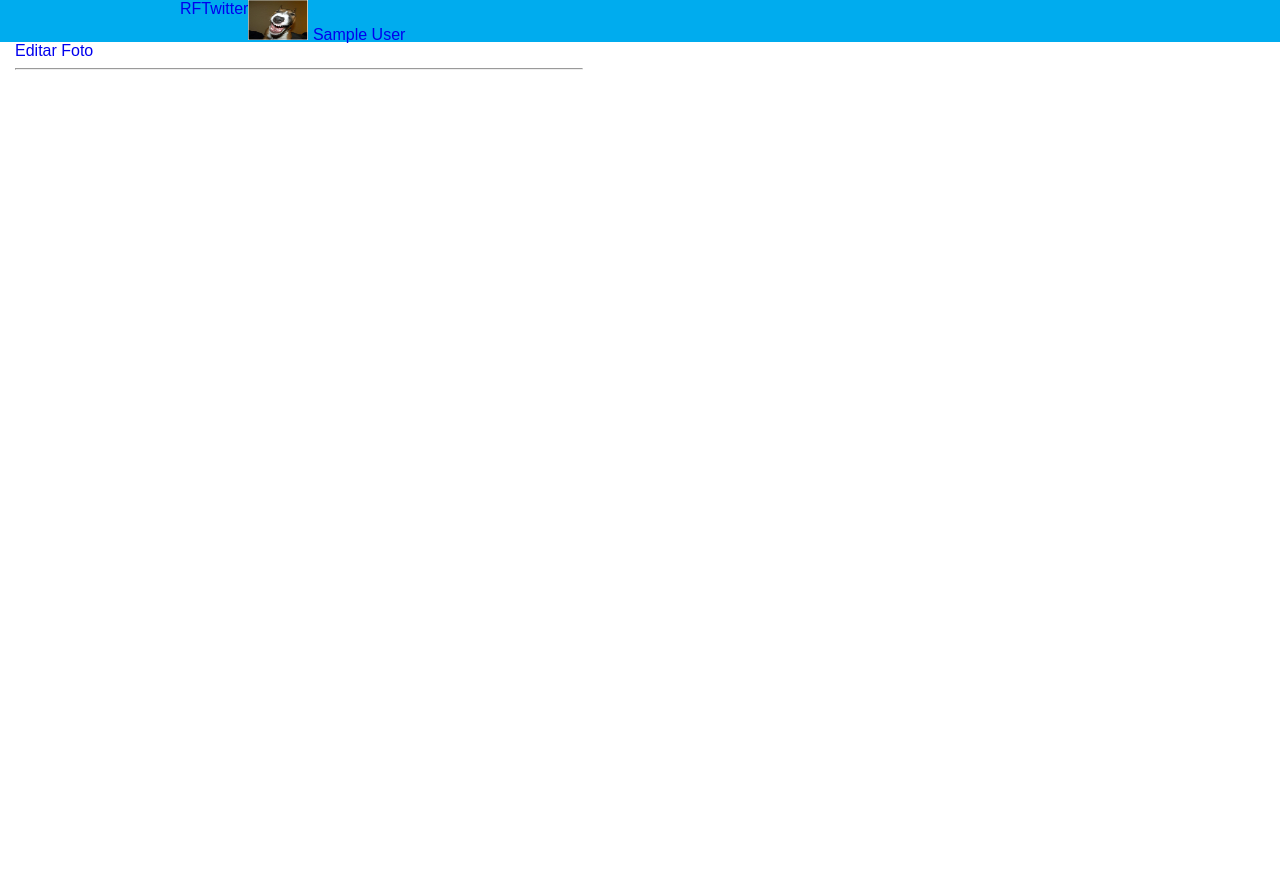
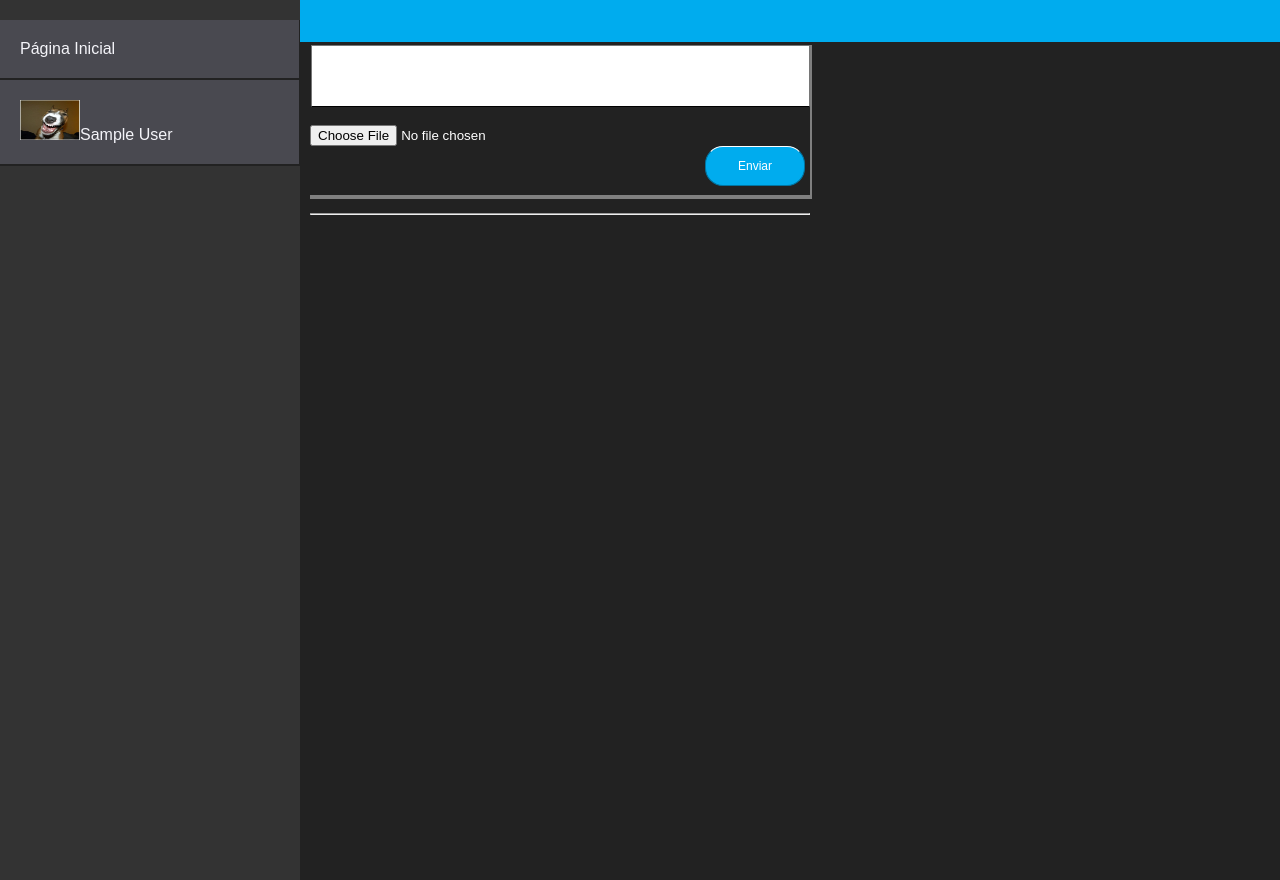
Before and after one commit to GianL1/twitter, a PHP site: page /php/perfil/mostrar/1 in a window 1280 px wide. Run offline with PHP 8.4, Linux system fonts and the light colour scheme; the visitor is signed in with stand-in values (Sample User, id 1); data that the repository does not hold is empty; some libraries are stand-ins or nearby versions.

Commit message:
Finalizando o projeto

```diff
--- a/Assets/css/style.css
+++ b/Assets/css/style.css
@@ -1,6 +1,9 @@
 body{
     margin:0;
     font-family: Arial, Helvetica, sans-serif;
+    padding: 0;
+    background-color: #222;
+    color: white;
 }
 
 header {
@@ -9,6 +12,110 @@ header {
     width: 100%;
 
 }
+
+.main {
+    margin-left: 145px; /* Same as the width of the sidenav */
+
+    padding: 0px 10px;
+}
+
+.barra {
+    background-color:#333;
+    top: 0;
+    height: 100%;
+    width: 300px;
+    z-index: 1;
+    overflow-x: hidden;
+    position: fixed;
+    padding-top: 20px;
+
+
+}
+nav {
+    width: 100%;
+    top: 60px;
+
+}
+
+nav a{
+    text-decoration: none;
+    display: block;
+}
+.link {
+    background-color: #494950;
+    padding: 20px;
+    font-family: Arial, Helvetica, sans-serif;
+    font-size: 12pt;
+    color: #f4f4f9;
+    border-bottom: 2px solid #222;
+    border-right: 1px solid #222;
+}
+.link:hover{
+    background-color:#00acee;
+}
+.tweet-content-box{
+    margin-top: 3px;
+    border-bottom: 4px solid gray;
+    border-right: 2px solid gray;
+    width: 500px;
+    height: 150px;
+}
+
+textarea {
+  width: 100%;
+  max-width: 500px;
+  width: 467px;
+  height: 30px;
+  display: block;
+  margin: 0 auto;
+  resize: none;
+  border-bottom: 1px solid;
+  border-top: 1px solid darken;
+  border-right: 1px solid darken;
+  border-left: 1px solid darken;
+  padding: 15px;
+  outline: 0;
+}
+
+button{
+    background: #00ACEE;
+    border-radius: 0;
+    border-width: 1px;
+    border-style: solid;
+    border-color: #0075a2;
+    width: 100px;
+    height: 40px;
+
+    float: right;
+
+    border-top: 1px solid #ffffff;
+    background:#00ACEE;
+    padding: 8.5px 17px;
+
+    border-radius: 18px;
+
+    color: white;
+    font-size: 12px;
+    text-decoration: none;
+    margin-bottom: 10px;
+    margin-right: 5px;
+}
+.post {
+    position: absolute;
+    top: 200px;
+    width: 500px;
+    margin-top: 5px;
+}
+#deletar_post{
+    float: right;
+}
+
+
+
+
+
+
+
 aside{
     position: fixed;
     right: 0;
@@ -30,23 +137,7 @@ aside{
     color: white;
     margin-left: 180px;
 }
-.container {
-    width: 568px;
-    height: 108px;
-    padding-left: 15px;
 
-}
-
-.divisao{
-    display: block;
-    margin-top: 5px;
-    height: 10px;
-    background-color: gray
-}
-
-a {
-    text-decoration: none;
-}
 .sugestoes {
     position: fixed;
     right: 0;
--- a/Controllers/LoginController.php
+++ b/Controllers/LoginController.php
@@ -4,6 +4,7 @@ namespace Controllers;
 
 use \Core\Controller;
 use \Models\Usuarios;
+use \Models\Login;
 
 class LoginController extends Controller {
 
@@ -59,6 +60,7 @@ class LoginController extends Controller {
         $this->loadView('cadastro', $dados);
     }
 
+
     public function sair(){
 
         unset($_SESSION['twlg']);
--- a/Models/Perfil.php
+++ b/Models/Perfil.php
@@ -7,21 +7,24 @@ use \Models\Usuarios;
 class Perfil extends Model {
 
     public function getPerfil($id_perfil) {
+
+
+
         $array = array();
 
-        $sql = $this->pdo->prepare("SELECT usuarios.id, usuarios.nome, posts.mensagem, imagem_perfil.url as url_perfil, imagem_post.url as url_post, COUNT(curtidas.id) as curtidas_post, curtidas.id_usuario as id_curtidores
+        $sql = $this->pdo->prepare("SELECT usuarios.id as id_usuario, usuarios.nome, posts.id as id_post, posts.mensagem, imagem_post.url as url_post,
+        (SELECT COUNT(*) FROM curtidas WHERE curtidas.id_post = posts.id) as curtidas,
+        (SELECT curtidas.id_usuario FROM curtidas WHERE curtidas.id_post = posts.id ) as id_curtidores
         FROM usuarios
-        LEFT JOIN posts ON posts.id_usuario = usuarios.id
-        LEFT JOIN imagem_perfil ON usuarios.id = imagem_perfil.id_usuario
-        LEFT JOIN imagem_post ON usuarios.id = imagem_post.id_usuario
-        LEFT JOIN curtidas ON usuarios.id = curtidas.id_usuario
-        WHERE usuarios.id = :id_perfil");
+        LEFT JOIN posts ON usuarios.id = posts.id_usuario
+        LEFT JOIN imagem_post ON usuarios.id = imagem_post.id_usuario WHERE usuarios.id = :id_perfil");
         $sql->bindValue(":id_perfil", $id_perfil);
         $sql->execute();
 
         if($sql->rowCount() > 0) {
 
             $array = $sql->fetchAll();
+
 
         }else {
             $array['id_usuario'] = $id_perfil;
--- a/Models/Usuarios.php
+++ b/Models/Usuarios.php
@@ -66,6 +66,7 @@ class Usuarios extends Model {
             $sql = $sql->fetch();
 
             $_SESSION['twlg']=$sql['id'];
+            $this->uid = $sql['id'];
 
             return true;
         }else {
--- a/Views/perfil.php
+++ b/Views/perfil.php
@@ -1,30 +1,51 @@
 
 
+<div class="main">
     <?php if(!empty($perfil[0]['id']) && $_SESSION['twlg'] == $perfil[0]['id']): ?>
         <a href="<?php echo BASE_URL; ?>perfil/editarFoto/<?php echo $_SESSION['twlg']; ?>">Editar Foto</a><br>
     <?php endif; ?>
 
+    <?php if($perfil[0]['id_usuario'] == $_SESSION['twlg']): ?>
+        <div class = "tweet-content-box">
+                <form method="post" enctype="multipart/form-data" id="form-tweet">
+                    <textarea name="msg" rows="1" cols="60"></textarea><br>
+                    <input type="file" name="imagem_post"><br>
+                    <button>Enviar</button><br>
+                </form>
+        </div>
+    <?php endif; ?>
+    <div class="post">
         <?php foreach ($perfil as $item): ?>
             <?php $id_curtidores = array($item['id_curtidores']); ?>
 
             <?php if(!empty($item['mensagem'])):?>
+                <?php if(!empty($item['url_perfil'])): ?>
                     <img src="<?php echo BASE_URL; ?>Images/thumb/<?php echo $item['url_perfil']; ?>" width=60 height=40>
-        <strong>
-            <a href="<?php echo BASE_URL; ?>perfil/mostrar/<?php echo $item['id'];?>    ">
+                <?php else: ?>
+                    <img src="<?php echo BASE_URL; ?>Images/thumb/default.jpg" width=60 height=40>
+                <?php endif; ?>
+
+                    <a href="<?php echo BASE_URL; ?>perfil/mostrar/<?php echo $item['id_usuario'];?>    ">
                         <?php echo $item['nome']; ?>
                     </a>
-        </strong><br>
-            <?php echo $item['mensagem']; ?>
+                    <br>
+                    <?php echo $item['mensagem']; ?><br>
                     <?php if(!empty($item['url_post'])):?>
-                <img src="<?php echo BASE_URL; ?>Images/posts/<?php echo $item['url_post'];?>">
+                        <img src="<?php echo BASE_URL; ?>Images/posts/<?php echo $item['url_post'];?>" width=500 height=300>
+                    <?php endif; ?>
+
+                    <?php if($item['id_usuario'] == $_SESSION['twlg']): ?>
+                        <a href=" <?php echo BASE_URL; ?>post/delete/<?php echo $item['id'];?> " id="deletar_post">Deletar Post</a><br>
                     <?php endif; ?>
 
                     <?php if(!empty($item['id_curtidores']) && in_array($_SESSION['twlg'], $id_curtidores)): ?>
-                <a href="<?php echo BASE_URL?>post/descurtir/<?php echo $item[0]; ?>">Descurtir</a><br>
+                        <a href="<?php echo BASE_URL?>post/descurtir/<?php echo $item['id_post']; ?>">Descurtir</a><br>
                     <?php else: ?>
-                <a href="<?php echo BASE_URL?>post/curtir/<?php echo $item[0]; ?>">Curtir</a>
+                        <a href="<?php echo BASE_URL?>post/curtir/<?php echo $item['id_post']; ?>">Curtir</a>
                     <?php endif; ?> <br>
-            Curtidas: <?php echo $item['curtidas_post']; ?>
+                    Curtidas: <?php echo $item['curtidas']; ?>
             <?php endif; ?>
             <hr>
         <?php endforeach; ?>
+    </div>
+</div>
--- a/Views/template.php
+++ b/Views/template.php
@@ -4,25 +4,32 @@
     <meta charset="UTF-8">
     <meta name="viewport" content="width=device-width, initial-scale=1.0">
     <meta http-equiv="X-UA-Compatible" content="ie=edge">
-    <link type="text/css" rel="stylesheet" href="<?php echo BASE_URL; ?>/Assets/css/style.css"/>
+    <link type="text/css" rel="stylesheet" href="<?php echo BASE_URL; ?>Assets/css/style.css"/>
     <title>Refazendo o Twitter</title>
 </head>
 <body>
 
     <header>
-        <div class="logo">
-            <a href="<?php echo BASE_URL; ?>"> RFTwitter </a>
-        </div>
-        <div class="user">
-            <img src="<?php echo BASE_URL; ?>Images/thumb/<?php echo $data['thumb'];?>" width=60 height=40>
-            <a href="<?php echo BASE_URL; ?>perfil/mostrar/<?php echo $_SESSION['twlg']?>"><?php echo $data['nome']; ?></a>
-        </div>
+        <a href="<?php echo BASE_URL; ?>"> RFTwitter </a>
+    </header>
+    <div class="barra">
+            <nav>
 
-    </header>
+                <a href="<?php echo BASE_URL; ?>"><div class="link">Página Inicial</div></a>
+                <a href="<?php echo BASE_URL; ?>perfil/mostrar/<?php echo $_SESSION['twlg']?>"><div class="link"><img src="<?php echo BASE_URL; ?>Images/thumb/<?php echo $data['thumb'];?>" width=60 height=40><?php echo $data['nome']; ?> </div></a>
+
+            </nav>
+    </div>
+    <div class="main">
+
+        <?php $this->loadViewInTemplate($view, $data); ?>
+
+    </div>
 
 
-    <div class="container">
-        <?php $this->loadViewInTemplate($view, $data); ?>
-    </div>
+
+
+
+
 </body>
 </html>
```
Also changed, not shown: Controllers/ImagensController.php (deleted, +0 -9 lines), Models/Imagens.php (deleted, +0 -8 lines), Models/Posts.php (+7 -2 lines), Views/home.php (+17 -20 lines). Lines whose indentation alone changed are shown as unchanged.
